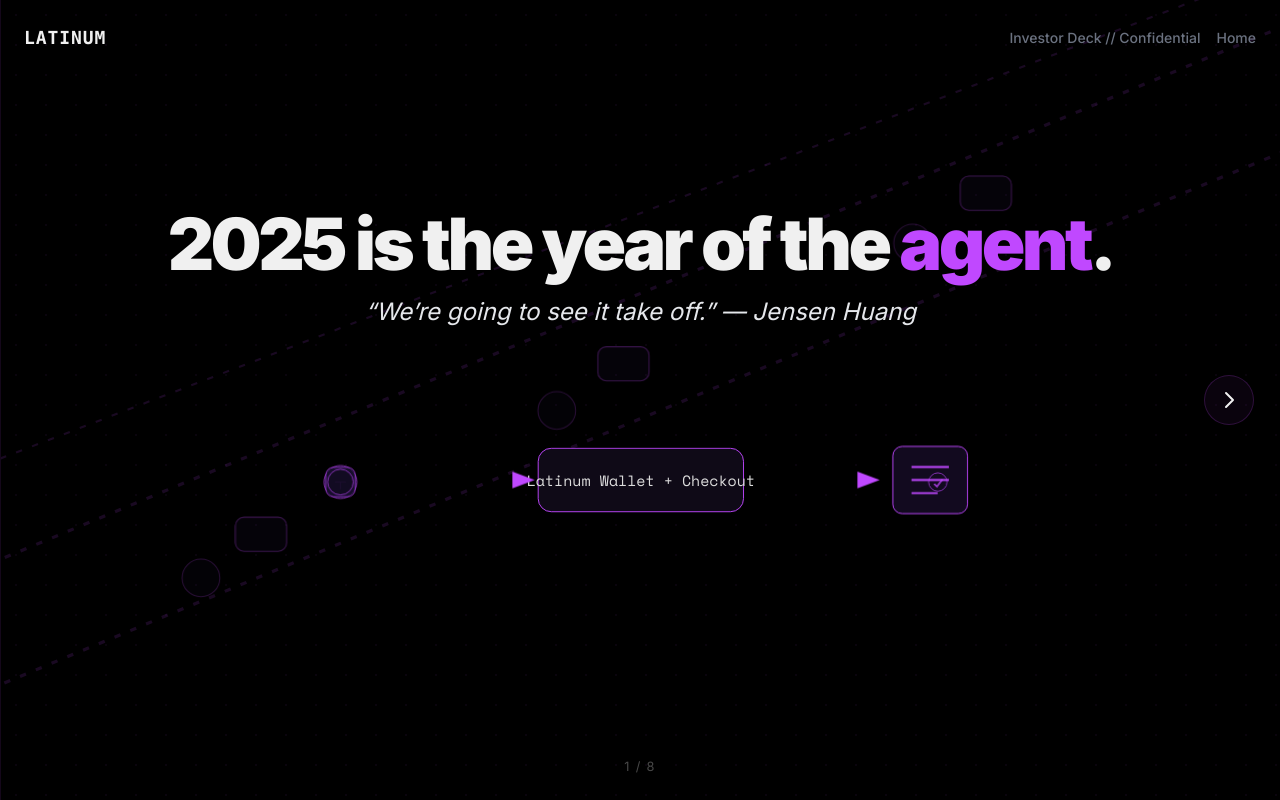
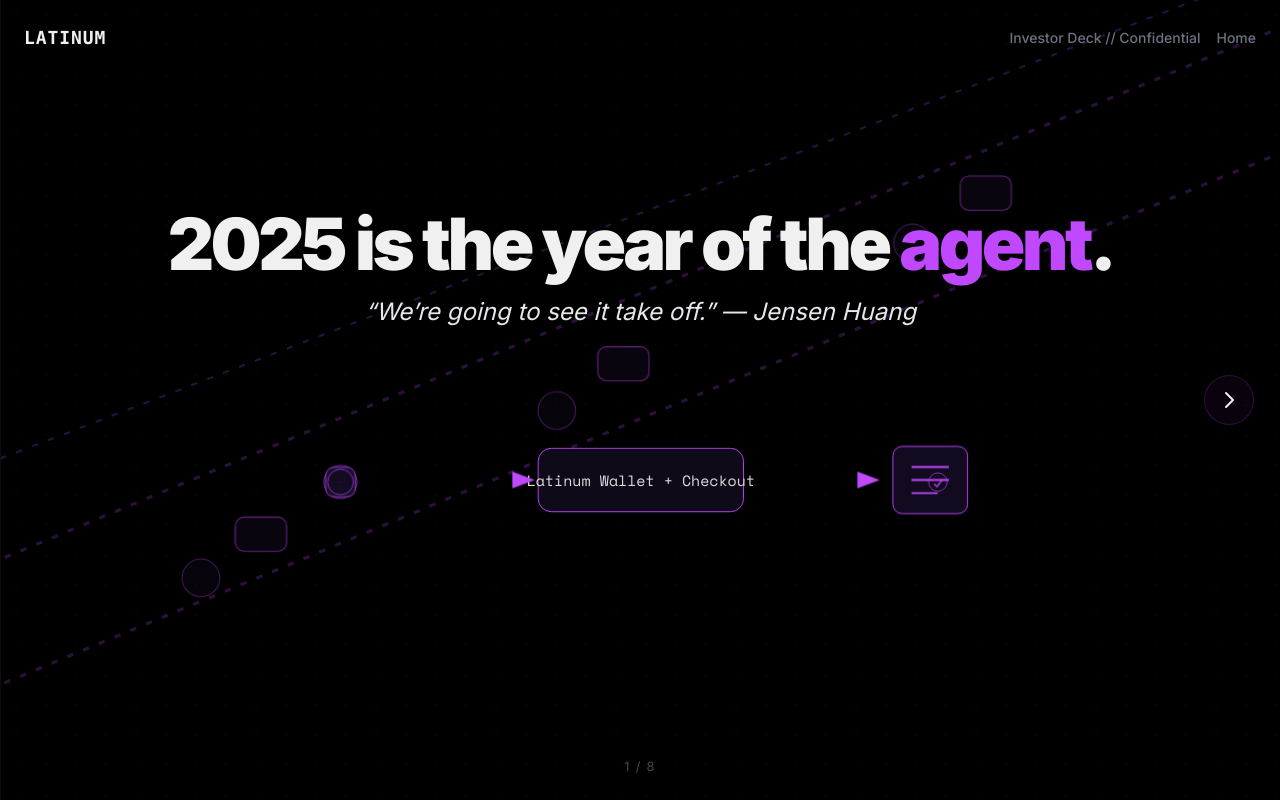
Before and after one commit to ibrow10/pitch-decks, a plain HTML site: page latinum.html in a window 1280 px wide. Shown: the top 800 px of the page. Drawn offline with nearby package versions, Linux system fonts and the light colour scheme.

Commit message:
Slide 1 background visibility: raise z-index above grid, increase opacity, ensure content sits on top

```diff
--- a/latinum.html
+++ b/latinum.html
@@ -134,7 +134,7 @@
         <section class="slide text-center" id="ltm-hook">
             <div class="bg-dots"></div>
             <!-- Large moving background graphic (payments network) -->
-            <svg class="absolute inset-0 w-full h-full -z-10 opacity-30" viewBox="0 0 1200 700" aria-hidden="true">
+            <svg class="absolute inset-0 w-full h-full z-0 opacity-50 pointer-events-none" viewBox="0 0 1200 700" aria-hidden="true">
                 <defs>
                     <linearGradient id="payGlow" x1="0" y1="0" x2="1" y2="1">
                         <stop offset="0%" stop-color="#C048FF" stop-opacity="0.7"/>
@@ -161,7 +161,7 @@
                     <circle cx="980" cy="140" r="6" fill="#C048FF"/>
                 </g>
             </svg>
-            <div class="content max-w-5xl relative">
+            <div class="content max-w-5xl relative z-10">
                 <h1 class="text-5xl md:text-7xl font-black tracking-tighter leading-tight">2025 is the year of the <span class="accent">agent</span>.</h1>
                 <p class="mt-4 text-xl md:text-2xl italic text-gray-200">“We’re going to see it take off.” — Jensen Huang</p>
 
```
